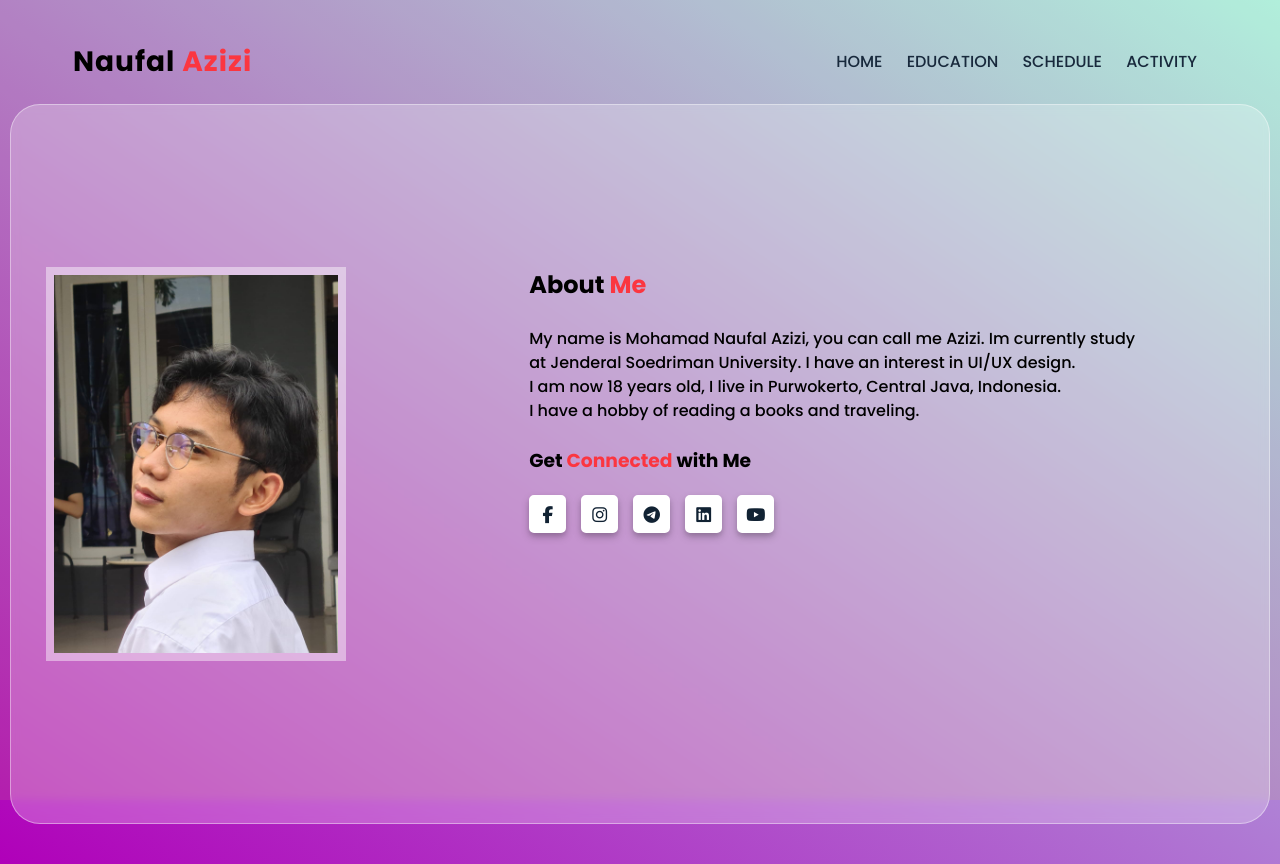
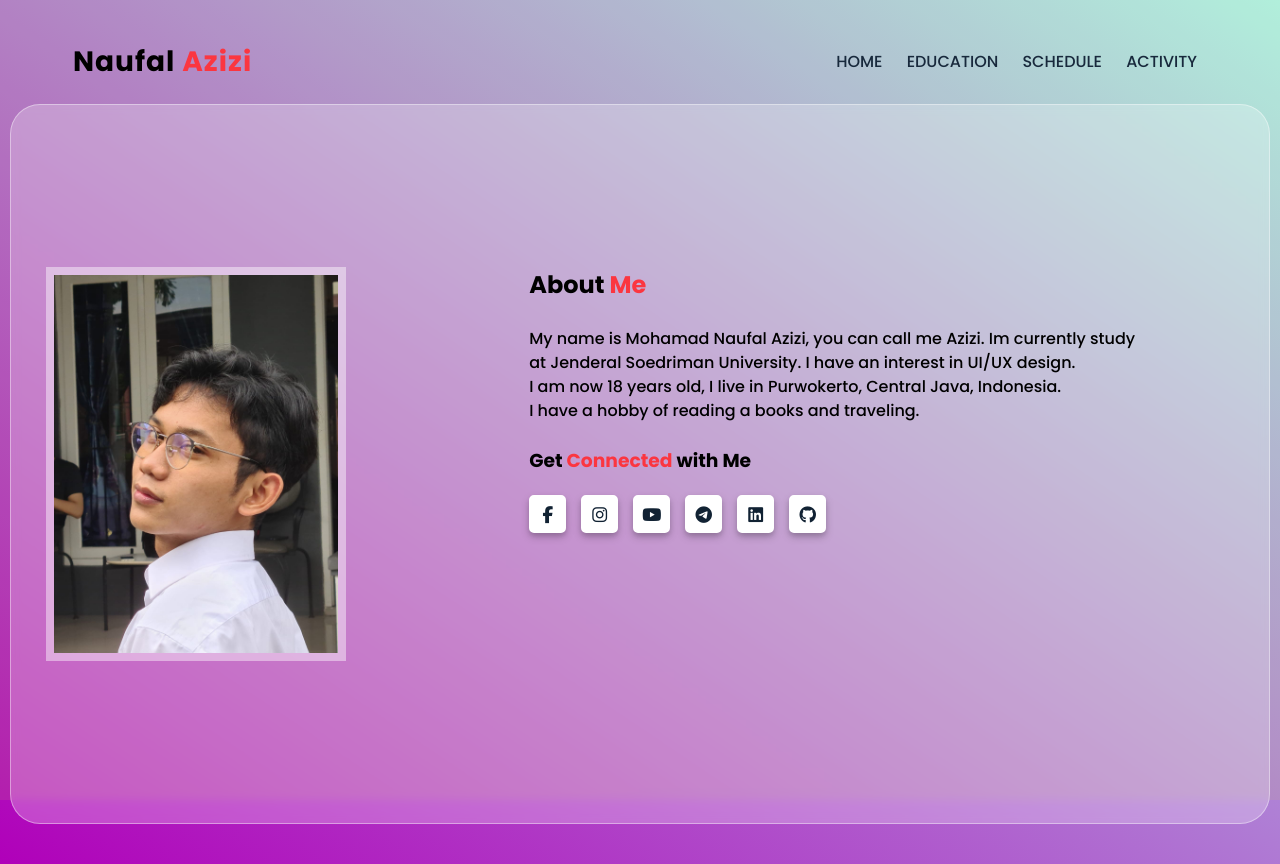
Before and after one commit to azizinaufal/azizi.github.io, a plain HTML site: page about.html in a window 1280 px wide. Drawn offline with Linux system fonts and the light colour scheme.

Commit message:
Update about.html

```diff
--- a/about.html
+++ b/about.html
@@ -52,6 +52,10 @@
                         <i class="fab fa-instagram"></i>
                         </a>
 
+			 <a href="https://www.youtube.com/channel/UCbMN7K-sq_USf5d_V7LqJkQ/featured" title="Naufal Azizi">
+                        <i class="fab fa-youtube"></i>
+                        </a>
+
                         <a href="https://t.me/mn_azizi" title="Naufal Azizi">
                         <i class="fab fa-telegram-plane"></i>
                         </a>
@@ -61,8 +65,8 @@
                             </a>
 
 
-                        <a class="last" href="https://www.youtube.com/channel/UCbMN7K-sq_USf5d_V7LqJkQ/featured" title="Naufal Azizi">
-                        <i class="fab fa-youtube"></i>
+                        <a class="last" href="https://azizinaufal.github.io/" title="Naufal Azizi">
+                        <i class="fab fa-github"></i>
                         </a>
 
                         </div>
```
